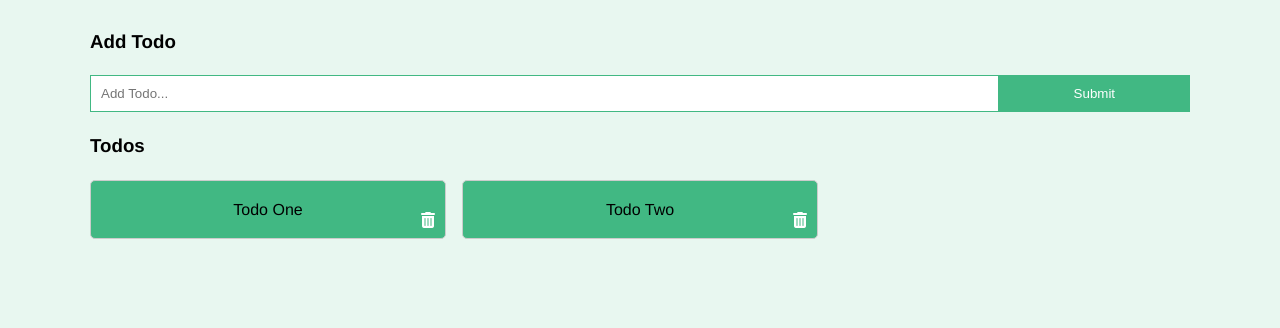
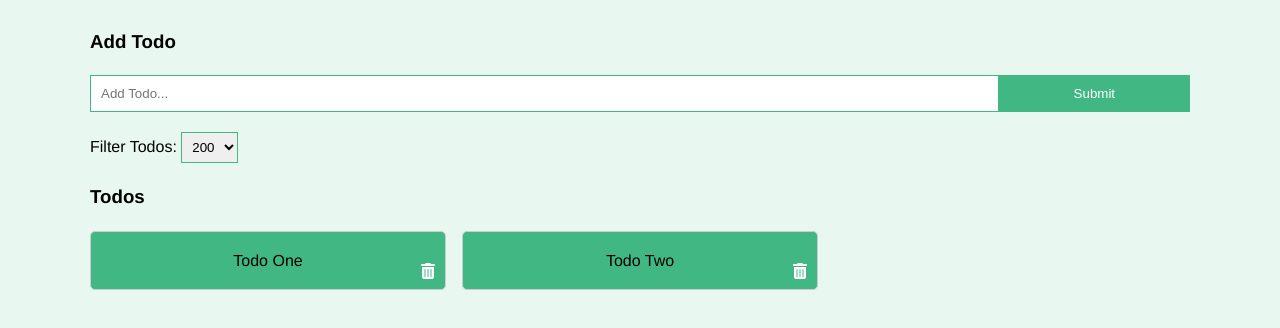
Before and after one commit to sunyonglincanada/vuex-crash-course, a Vue app: page / in a window 1280 px wide. Shown: the top 328 px of the page. Built offline with nearby package versions, Linux system fonts and the light colour scheme; no server answers.

Commit message:
FilterTodos component.

```diff
--- a/src/App.vue
+++ b/src/App.vue
@@ -2,6 +2,7 @@
   <div id="app">
     <div class="container">
       <AddTodo />
+      <FilterTodos />
       <Todos />
     </div>
   </div>
@@ -10,12 +11,14 @@
 <script>
 import Todos from "./components/Todos.vue";
 import AddTodo from "./components/AddTodo.vue";
+import FilterTodos from "./components/FilterTodos";
 
 export default {
   name: "App",
   components: {
     Todos,
-    AddTodo
+    AddTodo,
+    FilterTodos
   }
 };
 </script>
--- /dev/null
+++ b/src/components/FilterTodos.vue
@@ -0,0 +1,27 @@
+<template>
+  <div>
+    Filter Todos:
+    <select>
+      <option value="200">200</option>
+      <option value="100">100</option>
+      <option value="50">50</option>
+      <option value="20">20</option>
+      <option value="10">10</option>
+      <option value="5">5</option>
+    </select>
+  </div>
+</template>
+
+<script>
+export default {
+  name: "FilterTodos"
+};
+</script>
+
+<style scoped>
+select {
+  margin-top: 20px;
+  padding: 6px;
+  border: #41b883 1px solid;
+}
+</style>
```
